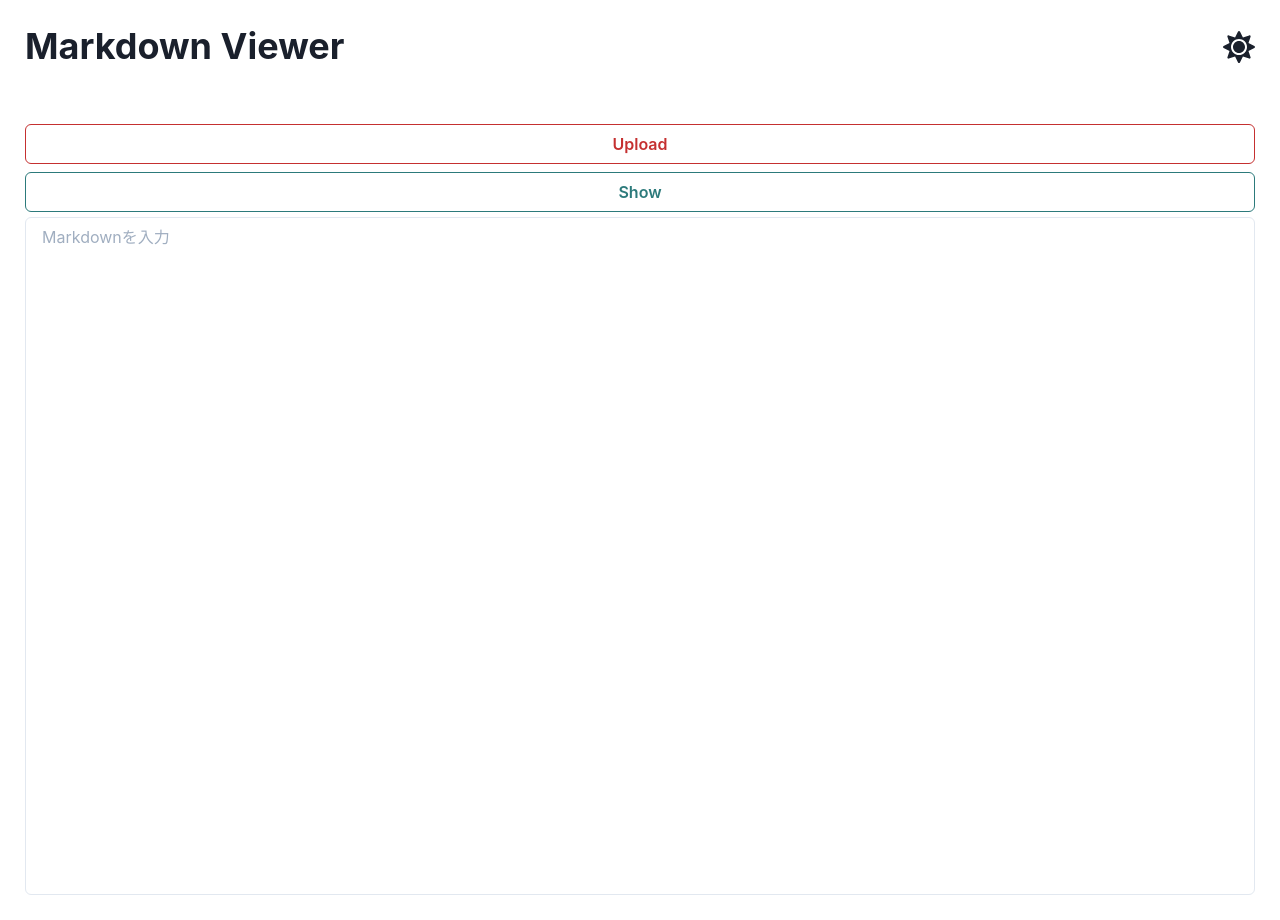
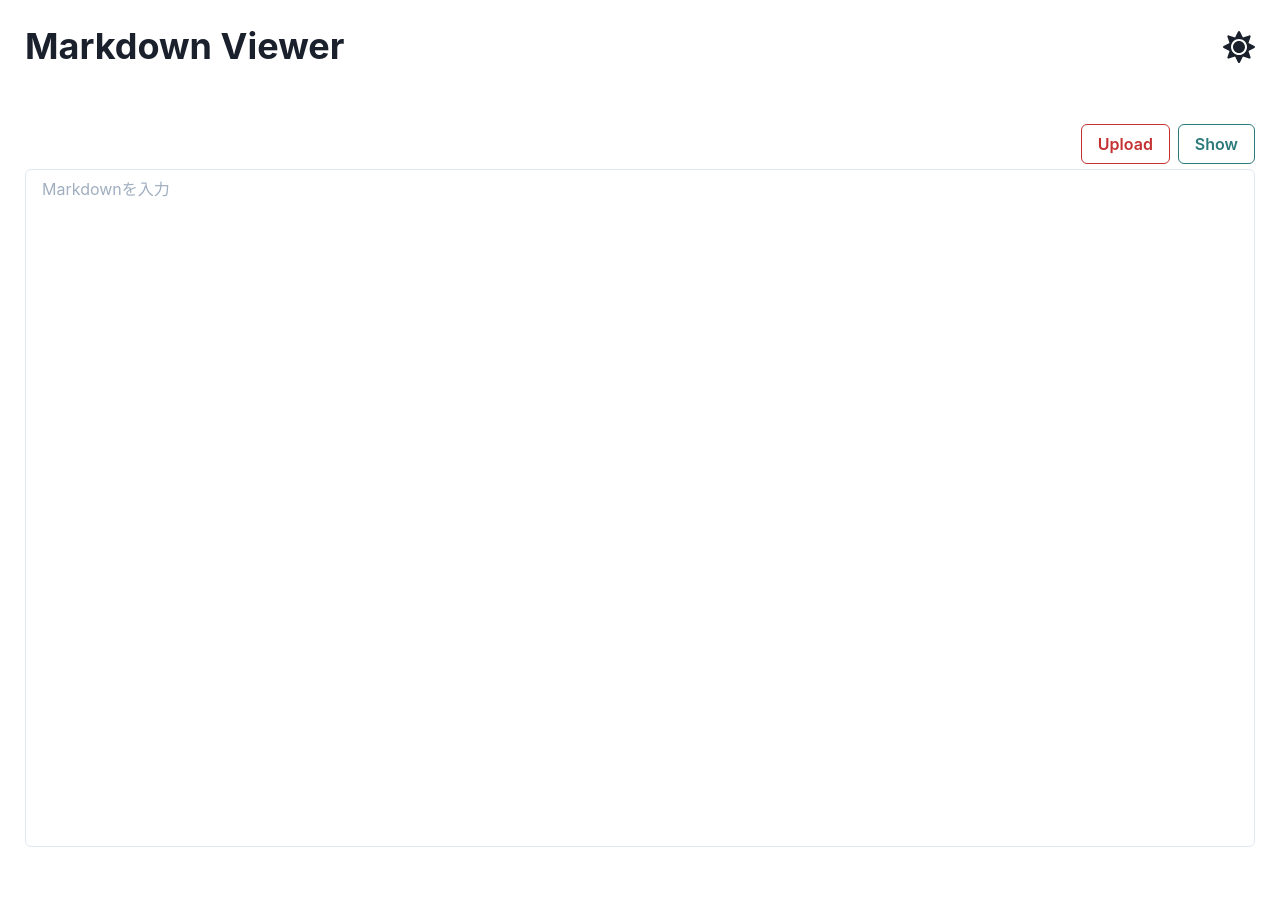
Before and after one commit to Lizari/Markdown-Preview, a Next.js app: page / in a window 1280 px wide. After the commit the page ends 872 px from the top, so only its background shows below. Built offline with nearby package versions, Linux system fonts and the light colour scheme; no server answers.

Commit message:
追加する所間違えてた

```diff
--- a/src/pages/index.tsx
+++ b/src/pages/index.tsx
@@ -15,7 +15,7 @@ export default function Home() {
     const modalRef = useRef<{
         toggle(): void
     }>(null);
-    const [isLargerThanHD] = useMediaQuery('(min-width: 1920px)');
+    const [isLargerThanHD] = useMediaQuery('(min-width: 1720px)');
 
     const modalOpen = () => {
         if (modalRef.current) modalRef.current?.toggle();
@@ -25,7 +25,7 @@ export default function Home() {
         <Container maxW={"9xl"} p={"25px"}>
             <UploadForm content={content} ref={modalRef}/>
             <Header/>
-            <Stack pt={"7vh"} justify={"right"} direction={isLargerThanHD ? "row" : "column"} spacing={2}>
+            <Stack pt={"7vh"} justify={"right"} direction={"row"} spacing={2}>
                 <Button colorScheme={"red"}
                         variant={"outline"}
                         onClick={() => modalOpen()}>
@@ -36,7 +36,7 @@ export default function Home() {
                         onClick={() => toggleMarkdown.toggle()}>{showMarkdown ? "Close" : "Show"}
                 </Button>
             </Stack>
-            <Stack direction={"row"} pt={"5px"} spacing={5}>
+            <Stack direction={isLargerThanHD ? "row" : "column"} pt={"5px"} spacing={5}>
                 <Box minW={showMarkdown ? "4xl" : "full"}>
                     <Textarea placeholder={"Markdownを入力"}
                               size={"md"}
```
